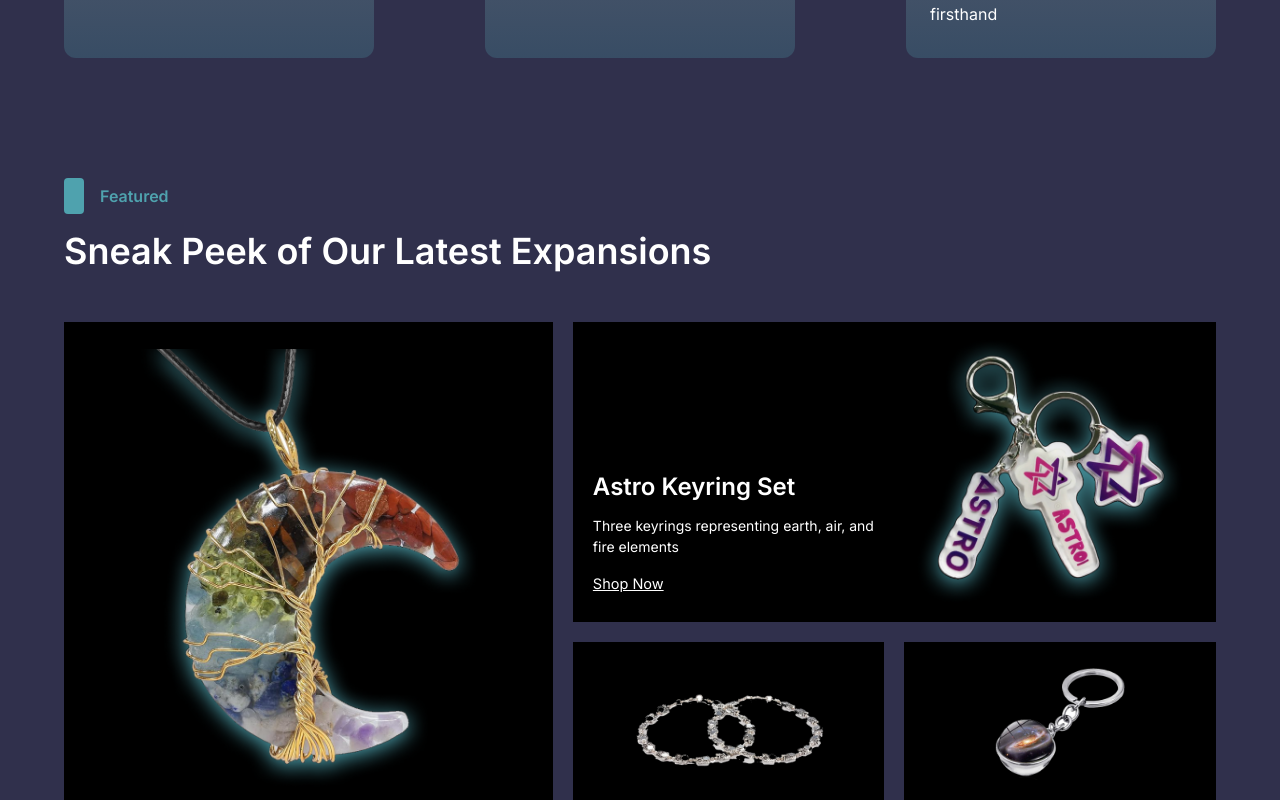
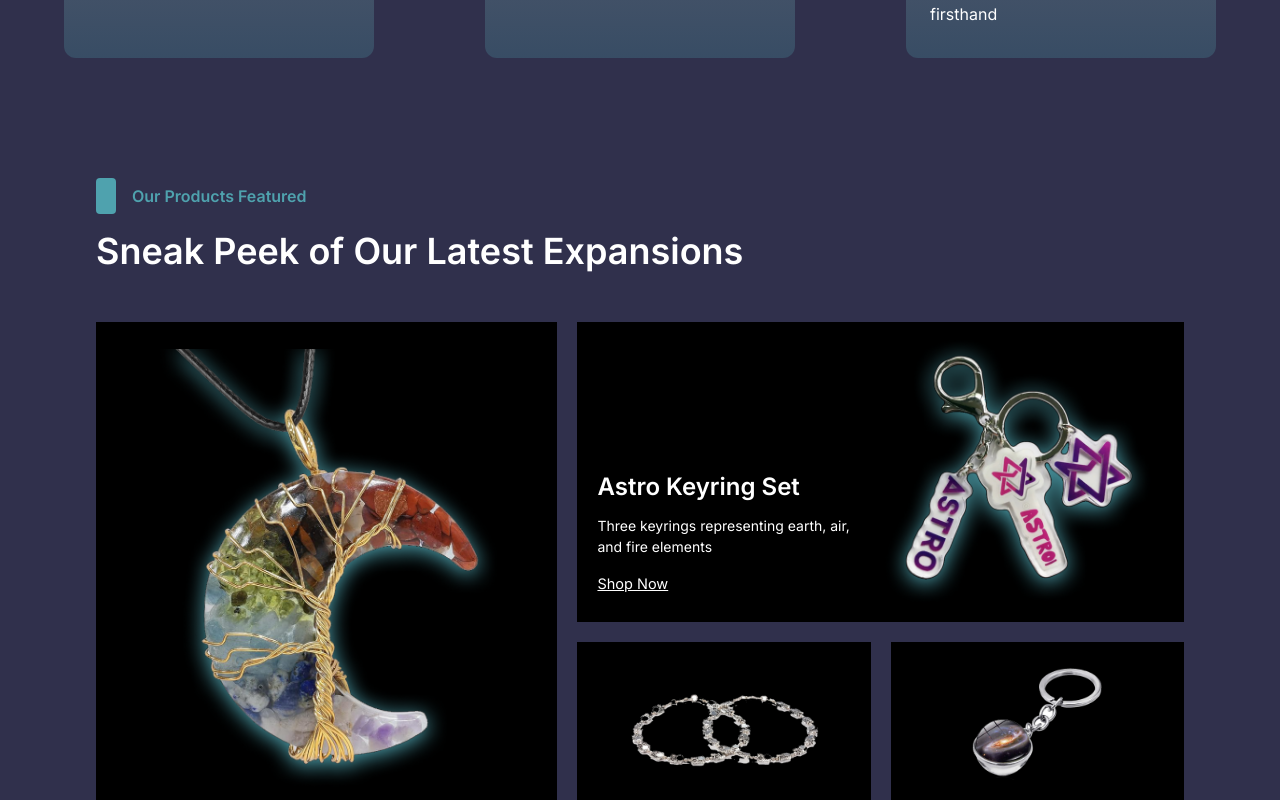
Before and after one commit to ashutoshnautiyal7/cacoona-final-frontend, a Next.js app: page /farm in a window 1280 px wide. Shown: the part 1520-2320 px from the top of the page. Built offline with nearby package versions, Linux system fonts and the light colour scheme; no server answers.

Commit message:
farm page mod

```diff
--- a/app/farm/page.jsx
+++ b/app/farm/page.jsx
@@ -3,7 +3,7 @@ import Navbar from "@/components/Navbar/Navbar";
 import React from "react";
 import Hero from "./Hero";
 import Section1 from "./Section1";
-import Section2 from "./Section2";
+import Section6 from "@/components/Home/Section6";
 import Section3 from "./Section3";
 
 const page = () => {
@@ -12,7 +12,7 @@ const page = () => {
       <Navbar />
       <Hero />
       <Section1 />
-      <Section2 />
+      <Section6 />
       <Section3 />
       <Footer2 />
     </main>
```
